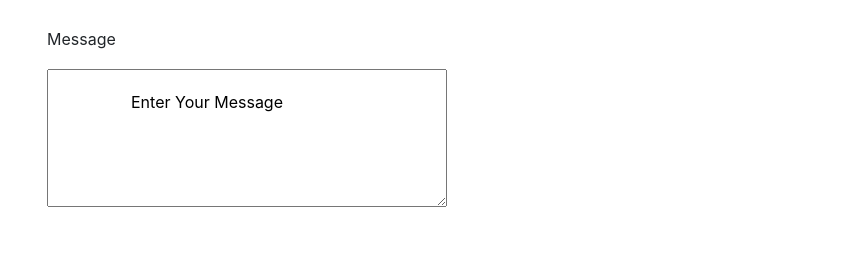
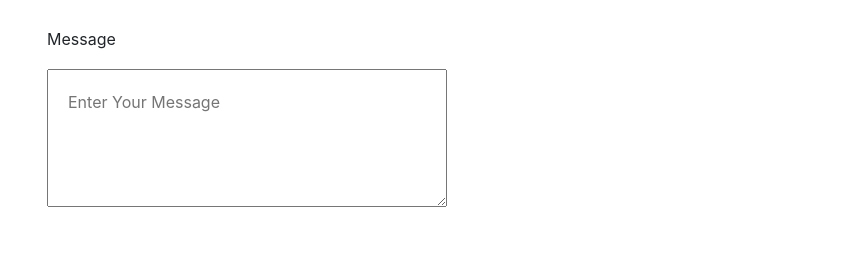
Before and after one commit to bansalpuneet15/DST-FrontEnd, a plain HTML site: page index.html in a window 1280 px wide. Shown: the part 1954-2210 px from the top of the page, without its empty margins (166-1019 px from the left). Drawn offline with nearby package versions, Linux system fonts and the light colour scheme; files that its build step writes are made by us from their sources.

Commit message:
Add files via upload

```diff
--- a/index.html
+++ b/index.html
@@ -183,9 +183,7 @@
           </div>
           <div class="form-group col-6">
             <label class="mr-sm-2" for="message">Message</label></br>
-            <textarea id="message" name="message" rows="4" cols="70">
-              Enter Your Message
-            </textarea>
+            <textarea id="message" name="message" rows="4" cols="70" placeholder="Enter Your Message" ></textarea>
           </div>
           <div class="form-group">
             <button type="submit" class="btn btn-primary">Submit</button>
```
